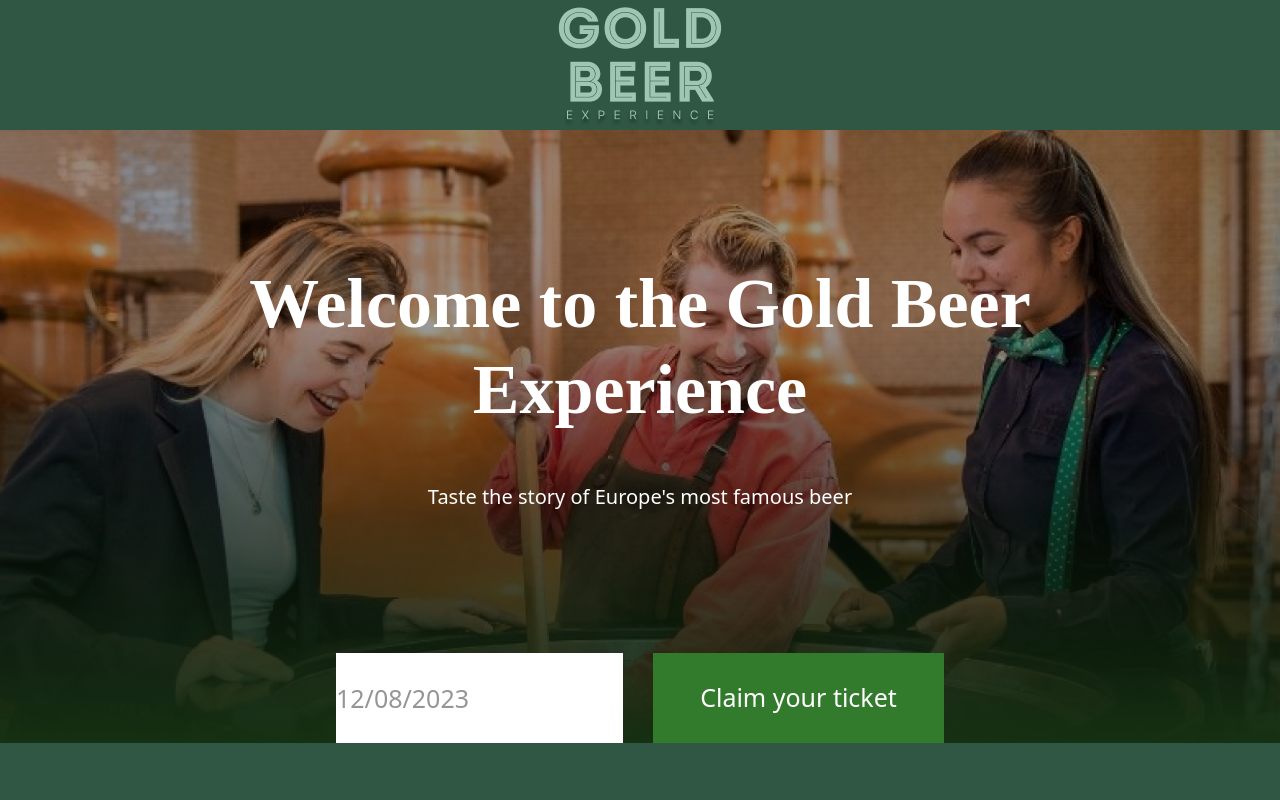
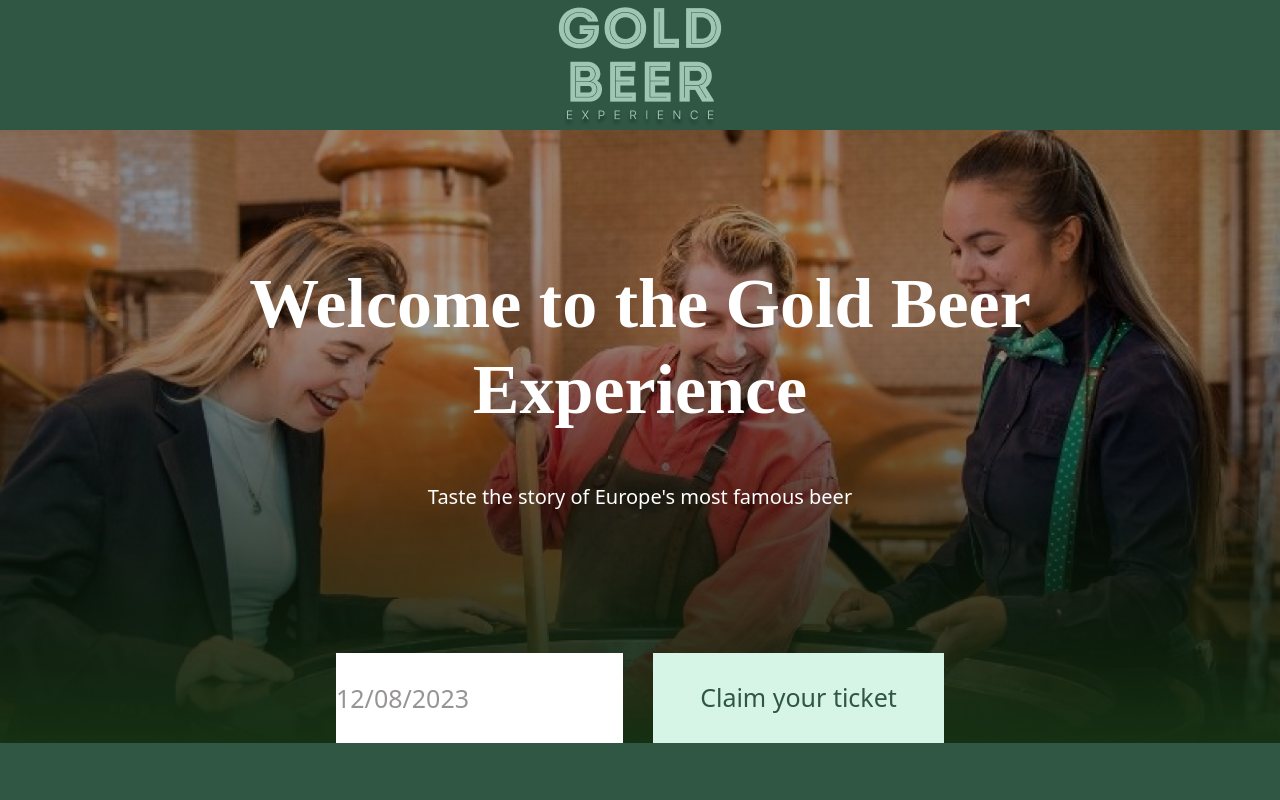
Before and after one commit to zblocksproduct/GoldBeer, a React (Create React App) app: page /experience in a window 1280 px wide. Shown: the top 800 px of the page. Built offline with nearby package versions, Linux system fonts and the light colour scheme; a web font is replaced by a local one.

Commit message:
Update index.js

```diff
--- a/src/pages/heineken-experince/index.js
+++ b/src/pages/heineken-experince/index.js
@@ -78,7 +78,7 @@ export default function HeinekenExperience() {
           <DatePicker className="bg-[#FFFFFF] h-[90px] cursor-pointer sm:w-[287px] w-[100%] flex justify-center items-center text-[#979494] text-[25px]" selected={startDate} onChange={(date) => setStartDate(date)} />
           <div
             onClick={checkTrue}
-            className="text-[#FFFFFF] sm:ml-[30px] cursor-pointer h-[90px] sm:w-[291px] w-[100%] sm:mt-0 mt-[10px] flex justify-center items-center bg-[#337B2C] hover:bg-[#1E4A19] text-[25px]"
+            className="text-[#2F5744] sm:ml-[30px] cursor-pointer h-[90px] sm:w-[291px] w-[100%] sm:mt-0 mt-[10px] flex justify-center items-center bg-[#D7F5E7] hover:bg-[#1E4A19] text-[25px]"
           >
             Claim your ticket
           </div>
```
